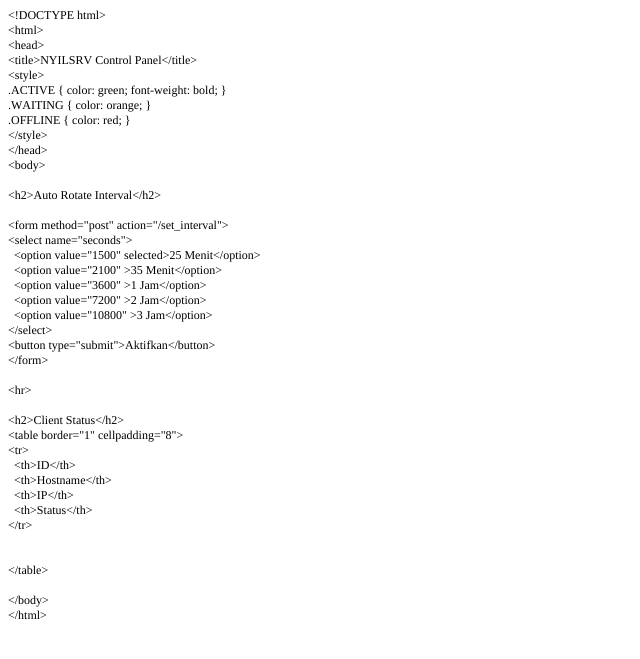
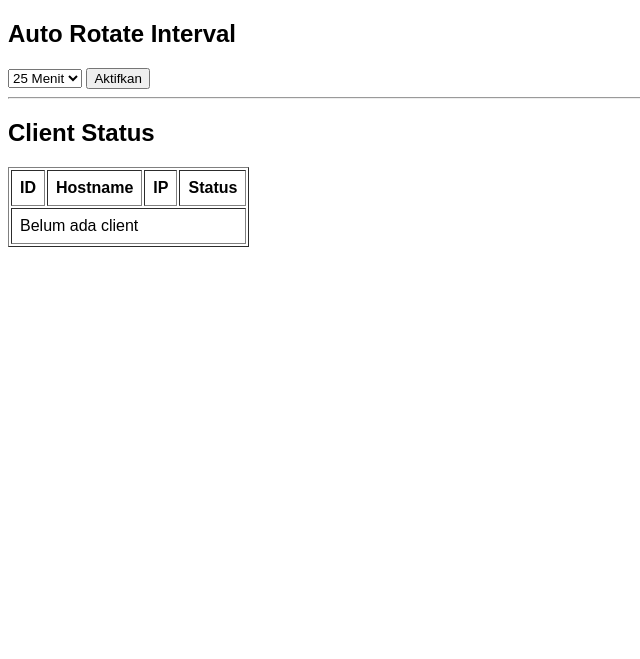
Before and after one commit to mrstorm234/nyilsrv, a Flask app: page / in a window 1280 px wide. Shown: the top 659 px of the page, without its empty margins (0-640 px from the left). Run offline with Flask 3, Linux system fonts and the light colour scheme.

Commit message:
Update index.html

```diff
--- a/server/templates/index.html
+++ b/server/templates/index.html
@@ -1,66 +1,53 @@
-<!DOCTYPE html PUBLIC "-//W3C//DTD HTML 4.01//EN" "http://www.w3.org/TR/html4/strict.dtd">
+<!DOCTYPE html>
 <html>
 <head>
-  <meta http-equiv="Content-Type" content="text/html; charset=utf-8">
-  <meta http-equiv="Content-Style-Type" content="text/css">
-  <title></title>
-  <meta name="Generator" content="Cocoa HTML Writer">
-  <meta name="CocoaVersion" content="2113.65">
-  <style type="text/css">
-    p.p1 {margin: 0.0px 0.0px 0.0px 0.0px; font: 12.0px Times; color: #000000; -webkit-text-stroke: #000000}
-    p.p2 {margin: 0.0px 0.0px 0.0px 0.0px; font: 12.0px Times; color: #000000; -webkit-text-stroke: #000000; min-height: 14.0px}
-    span.s1 {font-kerning: none}
-  </style>
+    <title>NYILSRV Control Panel</title>
+    <style>
+        body { font-family: Arial; }
+        .ACTIVE { color: green; font-weight: bold; }
+        .WAITING { color: orange; }
+        .OFFLINE { color: red; }
+    </style>
 </head>
 <body>
-<p class="p1"><span class="s1">&lt;!DOCTYPE html&gt;</span></p>
-<p class="p1"><span class="s1">&lt;html&gt;</span></p>
-<p class="p1"><span class="s1">&lt;head&gt;</span></p>
-<p class="p1"><span class="s1">&lt;title&gt;NYILSRV Control Panel&lt;/title&gt;</span></p>
-<p class="p1"><span class="s1">&lt;style&gt;</span></p>
-<p class="p1"><span class="s1">.ACTIVE { color: green; font-weight: bold; }</span></p>
-<p class="p1"><span class="s1">.WAITING { color: orange; }</span></p>
-<p class="p1"><span class="s1">.OFFLINE { color: red; }</span></p>
-<p class="p1"><span class="s1">&lt;/style&gt;</span></p>
-<p class="p1"><span class="s1">&lt;/head&gt;</span></p>
-<p class="p1"><span class="s1">&lt;body&gt;</span></p>
-<p class="p2"><span class="s1"></span><br></p>
-<p class="p1"><span class="s1">&lt;h2&gt;Auto Rotate Interval&lt;/h2&gt;</span></p>
-<p class="p2"><span class="s1"></span><br></p>
-<p class="p1"><span class="s1">&lt;form method="post" action="/set_interval"&gt;</span></p>
-<p class="p1"><span class="s1">&lt;select name="seconds"&gt;</span></p>
-<p class="p1"><span class="s1"><span class="Apple-converted-space">  </span>&lt;option value="1500" {% if cfg.interval_seconds==1500 %}selected{% endif %}&gt;25 Menit&lt;/option&gt;</span></p>
-<p class="p1"><span class="s1"><span class="Apple-converted-space">  </span>&lt;option value="2100" {% if cfg.interval_seconds==2100 %}selected{% endif %}&gt;35 Menit&lt;/option&gt;</span></p>
-<p class="p1"><span class="s1"><span class="Apple-converted-space">  </span>&lt;option value="3600" {% if cfg.interval_seconds==3600 %}selected{% endif %}&gt;1 Jam&lt;/option&gt;</span></p>
-<p class="p1"><span class="s1"><span class="Apple-converted-space">  </span>&lt;option value="7200" {% if cfg.interval_seconds==7200 %}selected{% endif %}&gt;2 Jam&lt;/option&gt;</span></p>
-<p class="p1"><span class="s1"><span class="Apple-converted-space">  </span>&lt;option value="10800" {% if cfg.interval_seconds==10800 %}selected{% endif %}&gt;3 Jam&lt;/option&gt;</span></p>
-<p class="p1"><span class="s1">&lt;/select&gt;</span></p>
-<p class="p1"><span class="s1">&lt;button type="submit"&gt;Aktifkan&lt;/button&gt;</span></p>
-<p class="p1"><span class="s1">&lt;/form&gt;</span></p>
-<p class="p2"><span class="s1"></span><br></p>
-<p class="p1"><span class="s1">&lt;hr&gt;</span></p>
-<p class="p2"><span class="s1"></span><br></p>
-<p class="p1"><span class="s1">&lt;h2&gt;Client Status&lt;/h2&gt;</span></p>
-<p class="p1"><span class="s1">&lt;table border="1" cellpadding="8"&gt;</span></p>
-<p class="p1"><span class="s1">&lt;tr&gt;</span></p>
-<p class="p1"><span class="s1"><span class="Apple-converted-space">  </span>&lt;th&gt;ID&lt;/th&gt;</span></p>
-<p class="p1"><span class="s1"><span class="Apple-converted-space">  </span>&lt;th&gt;Hostname&lt;/th&gt;</span></p>
-<p class="p1"><span class="s1"><span class="Apple-converted-space">  </span>&lt;th&gt;IP&lt;/th&gt;</span></p>
-<p class="p1"><span class="s1"><span class="Apple-converted-space">  </span>&lt;th&gt;Status&lt;/th&gt;</span></p>
-<p class="p1"><span class="s1">&lt;/tr&gt;</span></p>
-<p class="p2"><span class="s1"></span><br></p>
-<p class="p1"><span class="s1">{% for c in clients %}</span></p>
-<p class="p1"><span class="s1">&lt;tr&gt;</span></p>
-<p class="p1"><span class="s1"><span class="Apple-converted-space">  </span>&lt;td&gt;{{ c.id }}&lt;/td&gt;</span></p>
-<p class="p1"><span class="s1"><span class="Apple-converted-space">  </span>&lt;td&gt;{{ c.hostname }}&lt;/td&gt;</span></p>
-<p class="p1"><span class="s1"><span class="Apple-converted-space">  </span>&lt;td&gt;{{ c.ip }}&lt;/td&gt;</span></p>
-<p class="p1"><span class="s1"><span class="Apple-converted-space">  </span>&lt;td class="{{ c.state }}"&gt;{{ c.state }}&lt;/td&gt;</span></p>
-<p class="p1"><span class="s1">&lt;/tr&gt;</span></p>
-<p class="p1"><span class="s1">{% endfor %}</span></p>
-<p class="p2"><span class="s1"></span><br></p>
-<p class="p1"><span class="s1">&lt;/table&gt;</span></p>
-<p class="p2"><span class="s1"></span><br></p>
-<p class="p1"><span class="s1">&lt;/body&gt;</span></p>
-<p class="p1"><span class="s1">&lt;/html&gt;</span></p>
+
+<h2>Auto Rotate Interval</h2>
+<form method="post" action="/set_interval">
+    <select name="seconds">
+        <option value="1500">25 Menit</option>
+        <option value="2100">35 Menit</option>
+        <option value="3600">1 Jam</option>
+        <option value="7200">2 Jam</option>
+        <option value="10800">3 Jam</option>
+    </select>
+    <button type="submit">Aktifkan</button>
+</form>
+
+<hr>
+
+<h2>Client Status</h2>
+<table border="1" cellpadding="8">
+<tr>
+    <th>ID</th>
+    <th>Hostname</th>
+    <th>IP</th>
+    <th>Status</th>
+</tr>
+
+{% for c in clients %}
+<tr>
+    <td>{{ c.id }}</td>
+    <td>{{ c.hostname }}</td>
+    <td>{{ c.ip }}</td>
+    <td class="{{ c.state }}">{{ c.state }}</td>
+</tr>
+{% else %}
+<tr>
+    <td colspan="4">Belum ada client</td>
+</tr>
+{% endfor %}
+
+</table>
+
 </body>
 </html>
```
